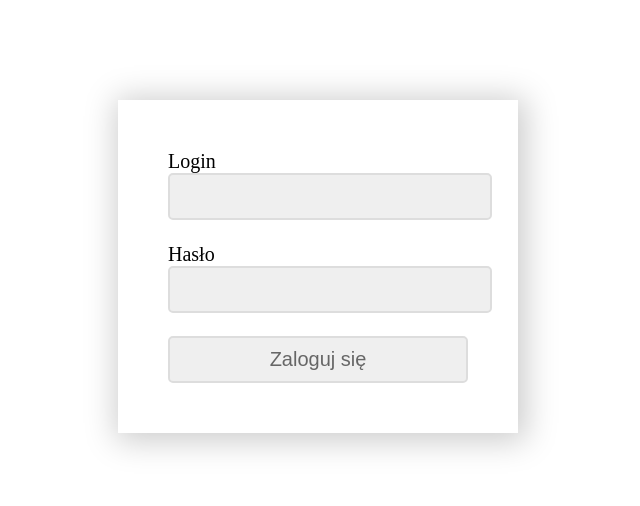
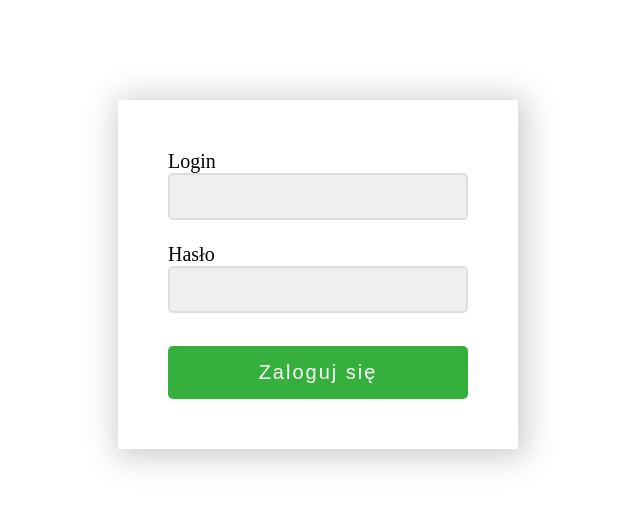
Before and after one commit to danditk/form-styling, a plain HTML site: page index.html in a window 1280 px wide. Shown: the whole page, without its empty margins (322-962 px from the left). Drawn offline with Linux system fonts and the light colour scheme.

Commit message:
Style input text, pass & submit

```diff
--- a/style.css
+++ b/style.css
@@ -14,7 +14,8 @@ body{
 	box-shadow: 3px 3px 30px 5px rgba(204,204,204,1);
 }
 
-input{
+input[type=text],
+input[type=password]{
 	width: 300px;
 	background-color: #efefef;
 	color: #666;
@@ -22,4 +23,18 @@ input{
 	border-radius: 5px;
 	font-size: 20px;
 	padding: 10px;
+	box-sizing: border-box;
 }
+
+input[type=submit]{
+	width: 300px;
+	background-color: #36b03c;
+	font-size: 20px;
+	color: white;
+	padding: 15px 10px;
+	margin-top: 10px;
+	border: none;
+	border-radius: 5px;
+	cursor: pointer;
+	letter-spacing: 2px;
+}
```
Also changed, not shown: 1 other file.
